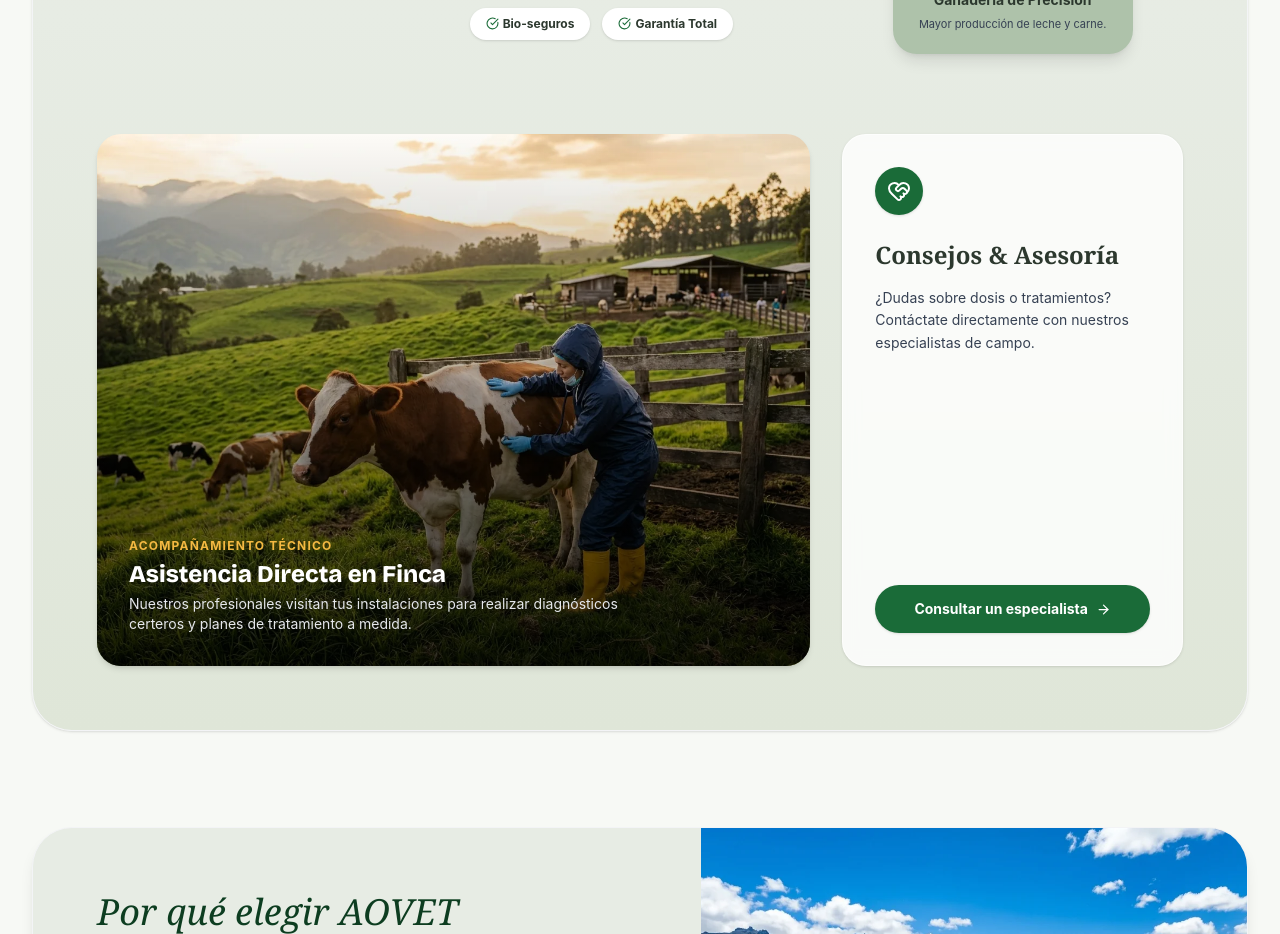
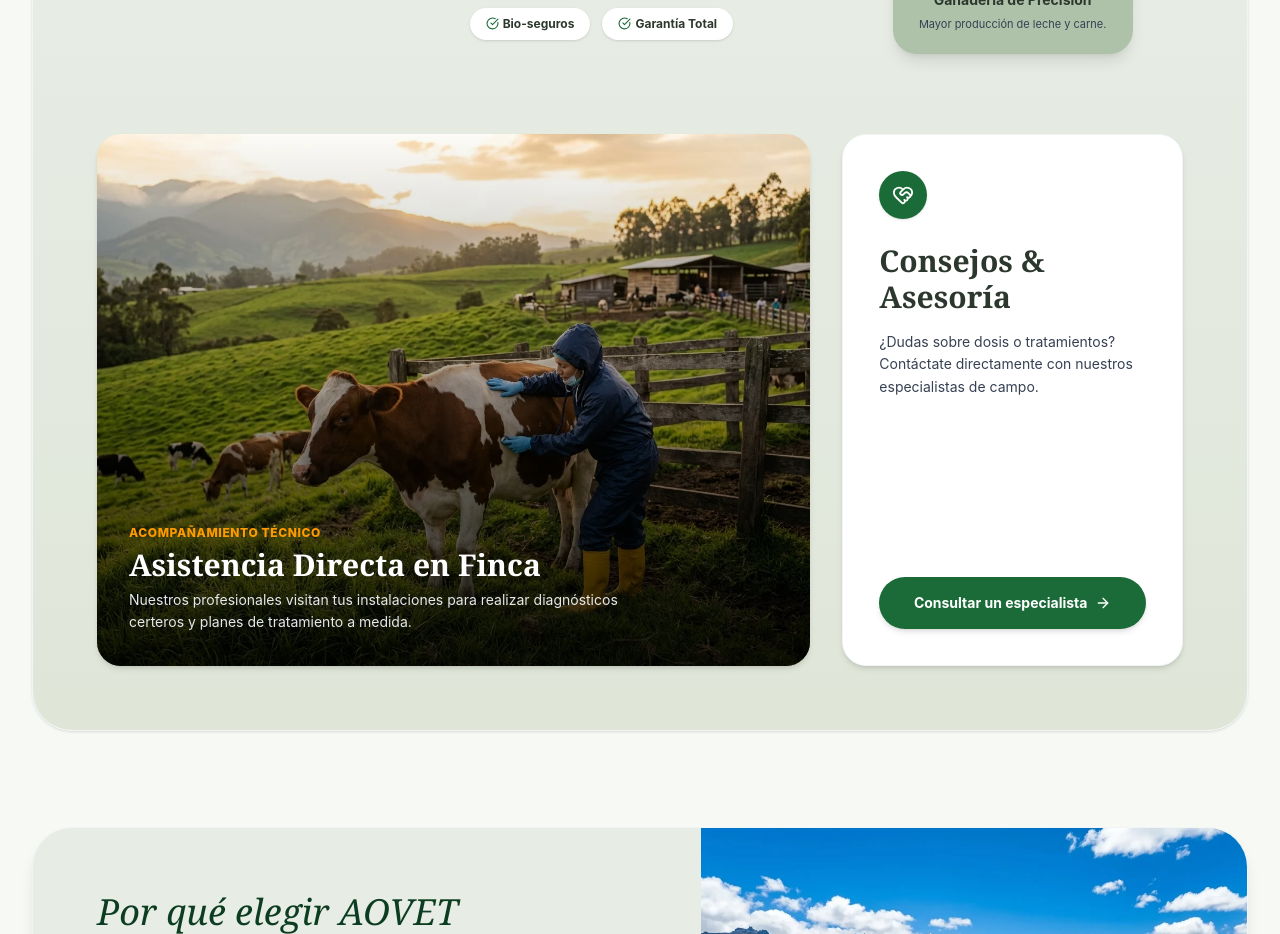
Before and after one commit to kindevec/AOVET-Veterinaria, a React (Vite) app: page / in a window 1280 px wide. Shown: the part 3560-4494 px from the top of the page. Built offline with nearby package versions, Linux system fonts and the light colour scheme.

Commit message:
style: sincronizar estilos exactos de Asistencia en Finca y Consejos & Asesoria segun la captura de referencia

```diff
--- a/src/pages/Inicio.jsx
+++ b/src/pages/Inicio.jsx
@@ -381,23 +381,25 @@ const Inicio = () => {
           </motion.div>
 
           {/* PARTE 3 */}
-          <motion.div initial="hidden" whileInView="visible" viewport={{ once: true }} variants={staggerContainer} className="grid grid-cols-1 lg:grid-cols-3 gap-8 items-stretch pt-4">
-            <motion.div variants={fadeInUp} className="lg:col-span-2 h-[260px] sm:h-[350px] lg:h-auto rounded-none sm:rounded-3xl overflow-hidden shadow-md relative group">
+          <motion.div initial="hidden" whileInView="visible" viewport={{ once: true }} variants={staggerContainer} className="grid grid-cols-1 lg:grid-cols-3 gap-6 sm:gap-8 items-stretch pt-4">
+            <motion.div variants={fadeInUp} className="lg:col-span-2 min-h-[280px] sm:min-h-[360px] lg:h-auto rounded-3xl overflow-hidden shadow-md relative group">
               <img src={secFarmAction} alt="Veterinario en campo Ecuador" width="800" height="400" loading="lazy" decoding="async" className="w-full h-full object-cover group-hover:scale-105 transition-transform duration-700" />
-              <div className="absolute inset-0 bg-gradient-to-t from-black/80 via-black/30 to-transparent flex flex-col justify-end p-5 sm:p-8 text-white">
-                <span className="text-[var(--color-aovet-accent)] font-bold text-[11px] sm:text-xs uppercase tracking-widest mb-1">Acompañamiento Técnico</span>
-                <h4 className="text-xl sm:text-2xl font-bold">Asistencia Directa en Finca</h4>
-                <p className="text-xs sm:text-sm text-gray-200 max-w-lg mt-1">Nuestros profesionales visitan tus instalaciones para realizar diagnósticos certeros y planes de tratamiento a medida.</p>
+              <div className="absolute inset-0 bg-gradient-to-t from-black/85 via-black/35 to-transparent flex flex-col justify-end p-6 sm:p-8 text-white">
+                <span className="text-amber-500 font-extrabold text-[11px] sm:text-xs uppercase tracking-wider mb-1.5">Acompañamiento Técnico</span>
+                <h4 className="text-2xl sm:text-3xl font-extrabold font-serif">Asistencia Directa en Finca</h4>
+                <p className="text-xs sm:text-sm text-gray-200 max-w-lg mt-1.5 leading-relaxed">Nuestros profesionales visitan tus instalaciones para realizar diagnósticos certeros y planes de tratamiento a medida.</p>
               </div>
             </motion.div>
-            <motion.div variants={fadeInUp} className="bg-white/80 backdrop-blur-sm rounded-2xl sm:rounded-3xl p-6 sm:p-8 flex flex-col justify-between shadow-sm border border-white/60 relative overflow-hidden">
+            <motion.div variants={fadeInUp} className="bg-white rounded-3xl p-6 sm:p-8 md:p-9 flex flex-col justify-between shadow-md border border-gray-100 relative overflow-hidden">
               <div>
-                <div className="w-10 h-10 sm:w-12 sm:h-12 rounded-full bg-[var(--color-aovet-primary)] text-white flex items-center justify-center mb-4 sm:mb-6 shadow-sm"><HeartHandshake size={20} className="sm:w-6 sm:h-6" /></div>
-                <h3 className="text-xl sm:text-2xl font-bold text-[#2C382E] font-serif mb-3 sm:mb-4">Consejos & Asesoría</h3>
+                <div className="w-12 h-12 rounded-full bg-[var(--color-aovet-primary)] text-white flex items-center justify-center mb-6 shadow-sm">
+                  <HeartHandshake size={22} />
+                </div>
+                <h3 className="text-2xl sm:text-3xl font-extrabold text-[#2C382E] font-serif mb-4">Consejos & Asesoría</h3>
                 <p className="text-xs sm:text-sm text-gray-700 leading-relaxed mb-6">¿Dudas sobre dosis o tratamientos? Contáctate directamente con nuestros especialistas de campo.</p>
               </div>
-              <button onClick={() => window.open('https://wa.me/593985401224', '_blank')} className="w-full bg-[var(--color-aovet-primary)] hover:bg-[var(--color-aovet-dark)] text-white font-bold py-3 sm:py-3.5 px-6 rounded-full transition-colors flex items-center justify-center gap-2 shadow-sm text-xs sm:text-sm cursor-pointer">
-                Consultar un especialista <ArrowRight size={15} />
+              <button onClick={() => window.open('https://wa.me/593985401224', '_blank')} className="w-full bg-[var(--color-aovet-primary)] hover:bg-[var(--color-aovet-dark)] text-white font-bold py-3.5 sm:py-4 px-6 rounded-full transition-colors flex items-center justify-center gap-2 shadow-md text-xs sm:text-sm cursor-pointer">
+                <span>Consultar un especialista</span> <ArrowRight size={16} />
               </button>
             </motion.div>
           </motion.div>
```
